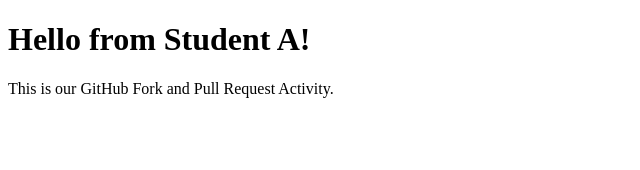
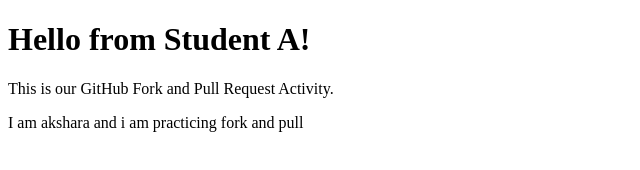
Before and after one commit to yashika-sv/fork-and-pull-request, a plain HTML site: page index.html in a window 1280 px wide. Shown: the whole page, without its empty margins (0-640 px from the left). Drawn offline with Linux system fonts and the light colour scheme.

Commit message:
added about me section

```diff
--- a/index.html
+++ b/index.html
@@ -6,5 +6,9 @@
 <body>
     <h1>Hello from Student A!</h1>
     <p>This is our GitHub Fork and Pull Request Activity.</p>
+
+<h2ABOUT ME</h2>
+<p> I am akshara and i am practicing fork and pull </p>
+
 </body>
 </html>
```
